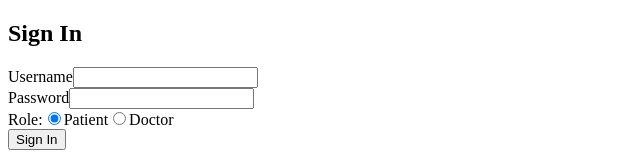
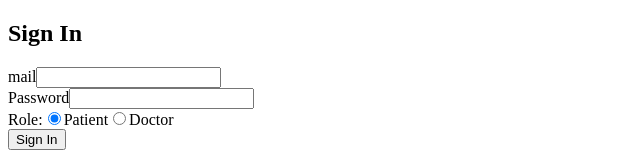
Before and after one commit to RamezTalaat/Clinic-Reservation-System, a React (Create React App) app in the folder front_end_project/: page /signin in a window 1280 px wide. Shown: the top 160 px of the page, without its empty margins (0-640 px from the left). Built offline with nearby package versions, Linux system fonts and the light colour scheme.

Commit message:
Fix: sign in and up

```diff
--- a/front_end_project/src/SignIn.js
+++ b/front_end_project/src/SignIn.js
@@ -5,7 +5,7 @@ import "./SignIn.css";
 
 const SignIn = () => {
 
-  const [userData, setUserData] = useState({ username: '', password: '' });
+  const [userData, setUserData] = useState({ email: '', password: '' });
   const [role, setRole] = useState('patient');
   const [UUID, setUUID] = useState(null);
 
@@ -24,7 +24,8 @@ const SignIn = () => {
   const handleSubmit = async (e) => {
     e.preventDefault();
 
-    const endpoint = role === 'patient' ? 'localhost:3000/patientSignIn' : 'localhost:3000/doctorSignIn';
+
+    const endpoint = role === 'patient' ? 'http://localhost:4000/patientSignIn' : 'http://localhost:4000/doctorSignIn';
 
     try {
       const response = await axios.post(endpoint, userData);
@@ -51,10 +52,10 @@ const SignIn = () => {
       <h2>Sign In</h2>
       <form onSubmit={handleSubmit}>
         <div>
-          <label>Username</label>
+          <label>mail</label>
           <input
-            type="text"
-            name="username"
+            type="mail"
+            name="email"
             value={userData.username}
             onChange={handleInputChange}
           />
--- a/front_end_project/src/SignUp.js
+++ b/front_end_project/src/SignUp.js
@@ -31,7 +31,7 @@ const SignUp = () => {
 
     try {
       const response = await axios.post(endpoint, userData);
-      console.log("User is signed in:", response.data);
+      console.log("User is signed up:", response.data);
       history.push("/signIn");
     } catch (error) {
       console.error("Sign-up error:", error);
```
